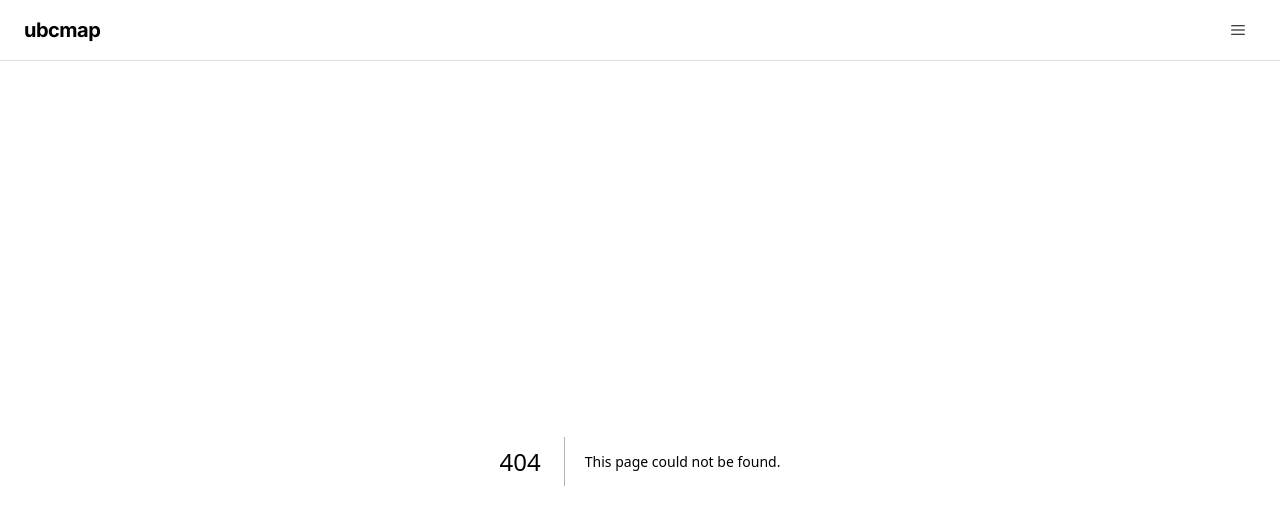
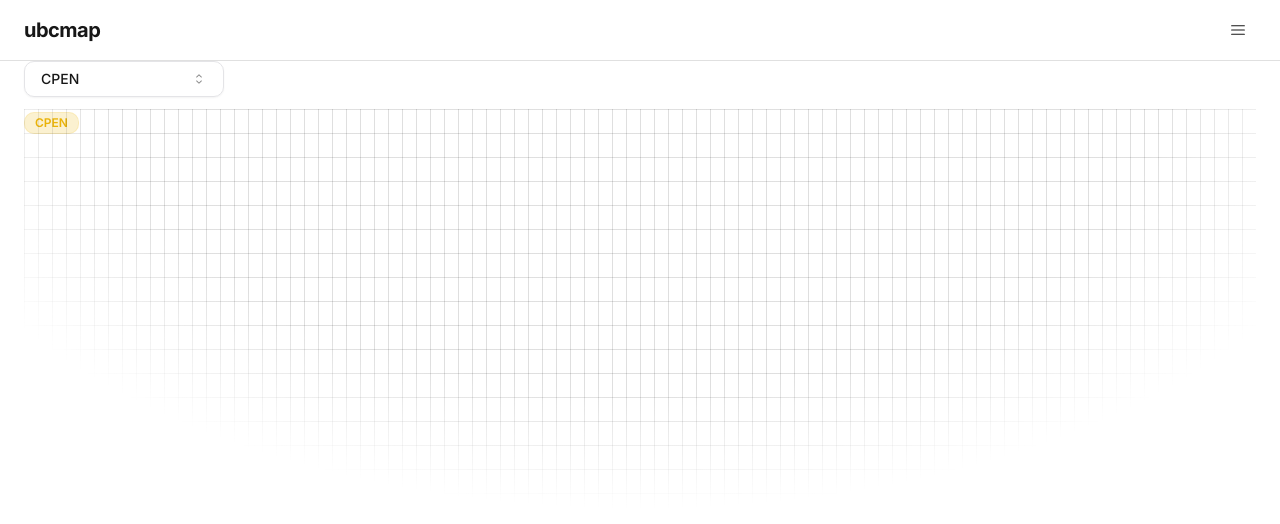
Before and after one commit to adrianlamdev/ubcmap.com, a Next.js app: page /paths in a window 1280 px wide. Before the commit this address had no page. Shown: the top 524 px of the page. Built offline with nearby package versions, Linux system fonts and the light colour scheme.

Commit message:
feat(src/app/paths): add /paths route minor ui tweaks

```diff
--- a/src/app/globals.css
+++ b/src/app/globals.css
@@ -17,7 +17,6 @@
 body {
 	color: var(--foreground);
 	background: var(--background);
-	font-family: Arial, Helvetica, sans-serif;
 }
 
 @layer utilities {
@@ -52,7 +51,7 @@ body {
 		--chart-3: 197 37% 24%;
 		--chart-4: 43 74% 66%;
 		--chart-5: 27 87% 67%;
-		/*--radius: 0.75rem;*/
+		--radius: 0.75rem;
 	}
 	.dark {
 		--background: 240 10% 3.9%;
--- /dev/null
+++ b/src/app/not-found.tsx
@@ -0,0 +1,5 @@
+import PageContainer from "@/components/custom/PageContainer";
+
+export default function NotFoundPage() {
+	return <PageContainer></PageContainer>;
+}
--- a/src/app/page.tsx
+++ b/src/app/page.tsx
@@ -5,6 +5,7 @@ import {
 	FeatureCardTitle,
 } from "@/components/custom/FeatureCard";
 import PageContainer from "@/components/custom/PageContainer";
+import { FancyBox } from "@/components/custom/fancy-box";
 
 const features = [
 	{
--- /dev/null
+++ b/src/app/paths/page.tsx
@@ -0,0 +1,13 @@
+import PageContainer from "@/components/custom/PageContainer";
+import { FancyBox } from "@/components/custom/fancy-box";
+
+export default function PathPage() {
+	return (
+		<PageContainer>
+			<FancyBox />
+			<div className="relative h-full w-full bg-background">
+				<div className="absolute bottom-0 left-0 right-0 top-0 bg-[linear-gradient(to_right,#4f4f4f2e_1px,transparent_1px),linear-gradient(to_bottom,#4f4f4f2e_1px,transparent_1px)] bg-[size:14px_24px] [mask-image:radial-gradient(ellipse_60%_50%_at_50%_0%,#000_70%,transparent_100%)]"></div>
+			</div>
+		</PageContainer>
+	);
+}
--- a/src/components/custom/FeatureCard.tsx
+++ b/src/components/custom/FeatureCard.tsx
@@ -43,14 +43,12 @@ const FeatureCardLink = React.forwardRef<
 	HTMLAnchorElement,
 	React.ComponentPropsWithoutRef<typeof Link>
 >(({ className, children, ...props }, ref) => (
-  <Button asChild variant="link" className={`mt-6 p-0 group ${className}`}>
-    <Link ref={ref} {...props}>
-      <span className="flex items-center">
+	<Link ref={ref} {...props} className="mt-6 group flex items-center">
+		<Button variant="ghostLink" className={`p-0 group ${className}`}>
 			{children}
-        <ArrowRightIcon className="w-4 h-4 ml-2 transition-transform duration-200 ease-in-out group-hover:translate-x-2" />
-      </span>
+		</Button>
+		<ArrowRightIcon className="w-4 h-4 ml-2 transition-transform duration-200 ease-in-out group-hover:translate-x-2 text-primary" />
 	</Link>
-  </Button>
 ));
 FeatureCardLink.displayName = "FeatureCardLink";
 
--- a/src/components/custom/Navbar.tsx
+++ b/src/components/custom/Navbar.tsx
@@ -4,7 +4,8 @@ import { Button } from "../ui/button";
 
 export default function Navbar() {
 	return (
-		<nav className="border-b mx-auto max-w-5xl px-6 py-3 md:max-w-7xl flex items-center justify-between">
+		<header className="border-b px-6 py-3 bg-background z-50">
+			<nav className="mx-auto max-w-5xl md:max-w-7xl flex items-center justify-between">
 				<Link href="/" className="font-bold tracking-tight text-xl">
 					ubcmap
 				</Link>
@@ -12,5 +13,6 @@ export default function Navbar() {
 					<HamburgerMenuIcon className="w-4 h-4" />
 				</Button>
 			</nav>
+		</header>
 	);
 }
--- /dev/null
+++ b/src/components/custom/fancy-box.tsx
@@ -0,0 +1,167 @@
+/*
+ * Custom component from mxkaske
+ */
+
+"use client";
+
+import { CaretSortIcon, CheckIcon } from "@radix-ui/react-icons";
+import * as React from "react";
+
+import { Badge } from "@/components/ui/badge";
+import { Button } from "@/components/ui/button";
+import {
+	Command,
+	CommandGroup,
+	CommandInput,
+	CommandItem,
+	CommandList,
+	CommandSeparator,
+} from "@/components/ui/command";
+import {
+	Popover,
+	PopoverContent,
+	PopoverTrigger,
+} from "@/components/ui/popover";
+import { cn } from "@/lib/utils";
+
+// FIXME: https://twitter.com/lemcii/status/1659649371162419202?s=46&t=gqNnMIjMWXiG2Rbrr5gT6g
+// Removing states would help maybe?
+
+type Course = Record<"value" | "label" | "color", string>;
+
+const COURSES = [
+	// {
+	//   value: "next.js",
+	//   label: "Next.js",
+	//   color: "#ef4444",
+	// },
+	{
+		value: "cpenv",
+		label: "CPEN",
+		color: "#eab308",
+	},
+	// {
+	//   value: "nuxt.js",
+	//   label: "Nuxt.js",
+	//   color: "#22c55e",
+	// },
+	{
+		value: "mathv",
+		label: "MATH",
+		color: "#06b6d4",
+	},
+	// {
+	//   value: "astro",
+	//   label: "Astro",
+	//   color: "#3b82f6",
+	// },
+	// {
+	//   value: "wordpress",
+	//   label: "WordPress",
+	//   color: "#8b5cf6",
+	// },
+] satisfies Course[];
+
+const badgeStyle = (color: string) => ({
+	borderColor: `${color}20`,
+	backgroundColor: `${color}30`,
+	color,
+});
+
+export function FancyBox() {
+	const inputRef = React.useRef<HTMLInputElement>(null);
+	const [courses, setCourses] = React.useState<Course[]>(COURSES);
+	const [openCombobox, setOpenCombobox] = React.useState(false);
+	const [inputValue, setInputValue] = React.useState<string>("");
+	const [selectedValues, setSelectedValues] = React.useState<Course[]>([
+		COURSES[0],
+	]);
+
+	const toggleCourse = (course: Course) => {
+		setSelectedValues((currentCourses) =>
+			!currentCourses.includes(course)
+				? [...currentCourses, course]
+				: currentCourses.filter((l) => l.value !== course.value),
+		);
+		inputRef?.current?.focus();
+	};
+
+	const onComboboxOpenChange = (value: boolean) => {
+		inputRef.current?.blur(); // HACK: otherwise, would scroll automatically to the bottom of page
+		setOpenCombobox(value);
+	};
+
+	return (
+		<div className="max-w-[200px]">
+			<Popover open={openCombobox} onOpenChange={onComboboxOpenChange}>
+				<PopoverTrigger asChild>
+					<Button
+						variant="outline"
+						role="combobox"
+						aria-expanded={openCombobox}
+						className="w-[200px] justify-between text-foreground"
+					>
+						<span className="truncate">
+							{selectedValues.length === 0 && "Select labels"}
+							{selectedValues.length === 1 && selectedValues[0].label}
+							{selectedValues.length === 2 &&
+								selectedValues.map(({ label }) => label).join(", ")}
+							{selectedValues.length > 2 &&
+								`${selectedValues.length} labels selected`}
+						</span>
+						<CaretSortIcon className="ml-2 h-4 w-4 shrink-0 opacity-50" />
+					</Button>
+				</PopoverTrigger>
+				<PopoverContent className="w-[200px] p-0">
+					<Command loop>
+						<CommandInput
+							ref={inputRef}
+							placeholder="Search course..."
+							value={inputValue}
+							onValueChange={setInputValue}
+						/>
+						<CommandList>
+							<CommandGroup className="max-h-[145px] overflow-auto">
+								{courses.map((course) => {
+									const isActive = selectedValues.includes(course);
+									return (
+										<CommandItem
+											key={course.value}
+											value={course.value}
+											onSelect={() => toggleCourse(course)}
+										>
+											<CheckIcon
+												className={cn(
+													"mr-2 h-4 w-4",
+													isActive ? "opacity-100" : "opacity-0",
+												)}
+											/>
+											<div className="flex-1">{course.label}</div>
+											<div
+												className="h-4 w-4 rounded-full"
+												style={{ backgroundColor: course.color }}
+											/>
+										</CommandItem>
+									);
+								})}
+							</CommandGroup>
+							<CommandSeparator alwaysRender />
+						</CommandList>
+					</Command>
+				</PopoverContent>
+			</Popover>
+			<div className="relative -mb-24 mt-3 h-24 overflow-y-auto">
+				{selectedValues.map(({ label, value, color }) => (
+					<Badge
+						key={value}
+						variant="outline"
+						style={badgeStyle(color)}
+						className="mb-2 mr-2 rounded-md"
+					>
+						{label}
+					</Badge>
+				))}
+			</div>
+		</div>
+	);
+}
--- a/src/components/ui/button.tsx
+++ b/src/components/ui/button.tsx
@@ -18,10 +18,14 @@ const buttonVariants = cva(
         secondary:
           "bg-secondary text-secondary-foreground shadow-sm hover:bg-secondary/80",
         ghost: "hover:bg-accent hover:text-accent-foreground",
-				link: "text-primary underline-offset-4 hover:underline",
+        // link: "text-primary underline-offset-4 hover:underline",
+        ghostLink:
+          "text-primary relative after:absolute after:bg-primary after:bottom-2 after:h-[1px] after:w-full after:origin-bottom-right after:scale-x-0 hover:after:origin-bottom-left hover:after:scale-x-100 after:transition-transform after:ease-in-out after:duration-300",
+        link: "text-primary relative after:absolute after:bg-primary after:bottom-2 after:h-[1px] after:w-full after:origin-bottom-left after:scale-x-100 hover:after:origin-bottom-right hover:after:scale-x-0 after:transition-transform after:ease-in-out after:duration-300",
       },
       size: {
         default: "h-9 px-4 py-2",
+        xs: "h-8 px-2 rounded-md",
         sm: "h-8 rounded-md px-3 text-xs",
         lg: "h-10 rounded-md px-8",
         icon: "h-9 w-9",
--- a/tailwind.config.ts
+++ b/tailwind.config.ts
@@ -10,75 +10,76 @@ const config: Config = {
   theme: {
     extend: {
       colors: {
-  			background: 'hsl(var(--background))',
-  			foreground: 'hsl(var(--foreground))',
+        background: "hsl(var(--background))",
+        foreground: "hsl(var(--foreground))",
         card: {
-  				DEFAULT: 'hsl(var(--card))',
-  				foreground: 'hsl(var(--card-foreground))'
+          DEFAULT: "hsl(var(--card))",
+          foreground: "hsl(var(--card-foreground))",
         },
         popover: {
-  				DEFAULT: 'hsl(var(--popover))',
-  				foreground: 'hsl(var(--popover-foreground))'
+          DEFAULT: "hsl(var(--popover))",
+          foreground: "hsl(var(--popover-foreground))",
         },
         primary: {
-  				DEFAULT: 'hsl(var(--primary))',
-  				foreground: 'hsl(var(--primary-foreground))'
+          DEFAULT: "hsl(var(--primary))",
+          foreground: "hsl(var(--primary-foreground))",
         },
         secondary: {
-  				DEFAULT: 'hsl(var(--secondary))',
-  				foreground: 'hsl(var(--secondary-foreground))'
+          DEFAULT: "hsl(var(--secondary))",
+          foreground: "hsl(var(--secondary-foreground))",
         },
         muted: {
-  				DEFAULT: 'hsl(var(--muted))',
-  				foreground: 'hsl(var(--muted-foreground))'
+          DEFAULT: "hsl(var(--muted))",
+          foreground: "hsl(var(--muted-foreground))",
         },
         accent: {
-  				DEFAULT: 'hsl(var(--accent))',
-  				foreground: 'hsl(var(--accent-foreground))'
+          DEFAULT: "hsl(var(--accent))",
+          foreground: "hsl(var(--accent-foreground))",
         },
         destructive: {
-  				DEFAULT: 'hsl(var(--destructive))',
-  				foreground: 'hsl(var(--destructive-foreground))'
+          DEFAULT: "hsl(var(--destructive))",
+          foreground: "hsl(var(--destructive-foreground))",
         },
-  			border: 'hsl(var(--border))',
-  			input: 'hsl(var(--input))',
-  			ring: 'hsl(var(--ring))',
+        border: "hsl(var(--border))",
+        input: "hsl(var(--input))",
+        ring: "hsl(var(--ring))",
         chart: {
-  				'1': 'hsl(var(--chart-1))',
-  				'2': 'hsl(var(--chart-2))',
-  				'3': 'hsl(var(--chart-3))',
-  				'4': 'hsl(var(--chart-4))',
-  				'5': 'hsl(var(--chart-5))'
-  			}
+          "1": "hsl(var(--chart-1))",
+          "2": "hsl(var(--chart-2))",
+          "3": "hsl(var(--chart-3))",
+          "4": "hsl(var(--chart-4))",
+          "5": "hsl(var(--chart-5))",
+        },
       },
       borderRadius: {
-  			lg: 'var(--radius)',
-  			md: 'calc(var(--radius) - 2px)',
-  			sm: 'calc(var(--radius) - 4px)'
+        lg: "var(--radius)",
+        md: "calc(var(--radius) - 2px)",
+        sm: "calc(var(--radius) - 4px)",
+        none: "0px",
       },
       keyframes: {
-  			'accordion-down': {
+        "accordion-down": {
           from: {
-  					height: '0'
+            height: "0",
           },
           to: {
-  					height: 'var(--radix-accordion-content-height)'
-  				}
+            height: "var(--radix-accordion-content-height)",
           },
-  			'accordion-up': {
+        },
+        "accordion-up": {
           from: {
-  					height: 'var(--radix-accordion-content-height)'
+            height: "var(--radix-accordion-content-height)",
           },
           to: {
-  					height: '0'
-  				}
-  			}
+            height: "0",
+          },
+        },
       },
       animation: {
-  			'accordion-down': 'accordion-down 0.2s ease-out',
-  			'accordion-up': 'accordion-up 0.2s ease-out'
-  		}
-  	}
+        "accordion-down": "accordion-down 0.2s ease-out",
+        "accordion-up": "accordion-up 0.2s ease-out",
+      },
+    },
   },
   plugins: [require("tailwindcss-animate")],
 };
```
Also changed, not shown: src/components/ui/input.tsx (indentation only), 1 other file (tests, documents, lock files or other folders). Lines whose indentation alone changed are shown as unchanged.
